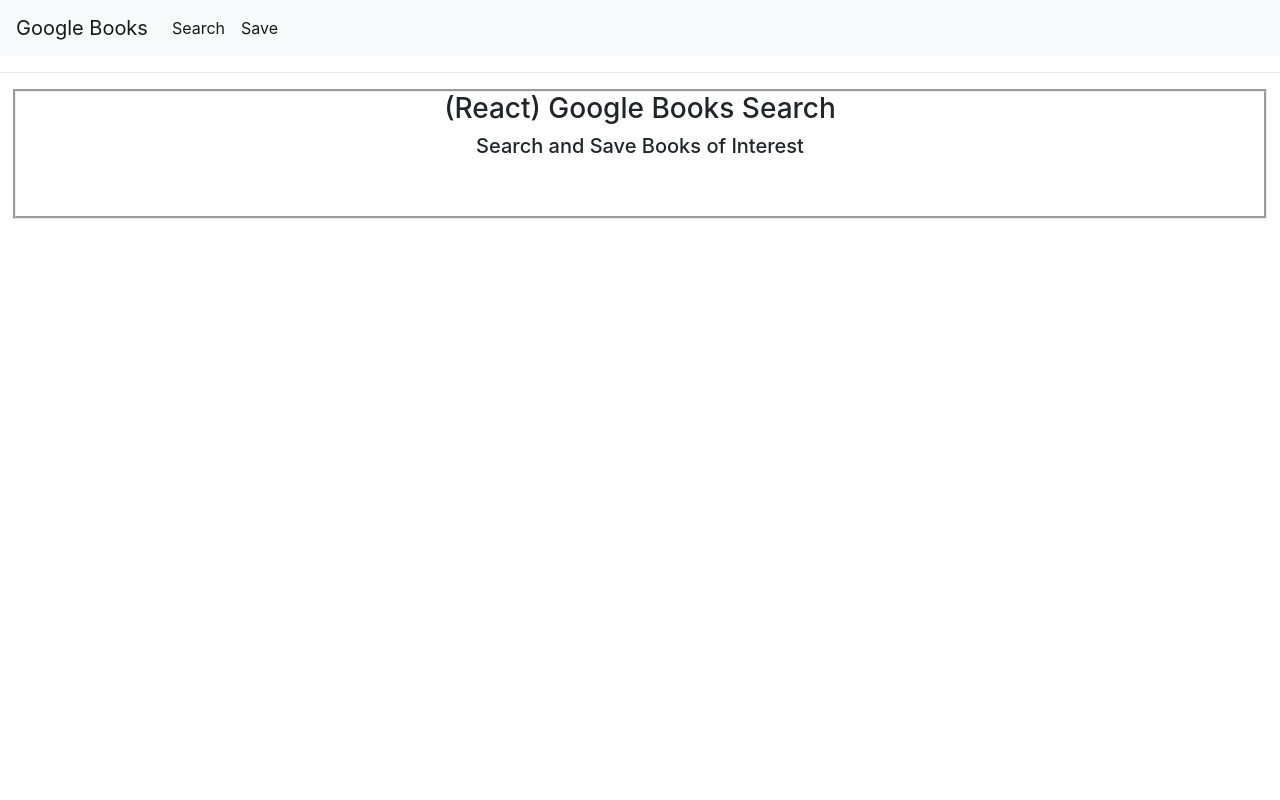
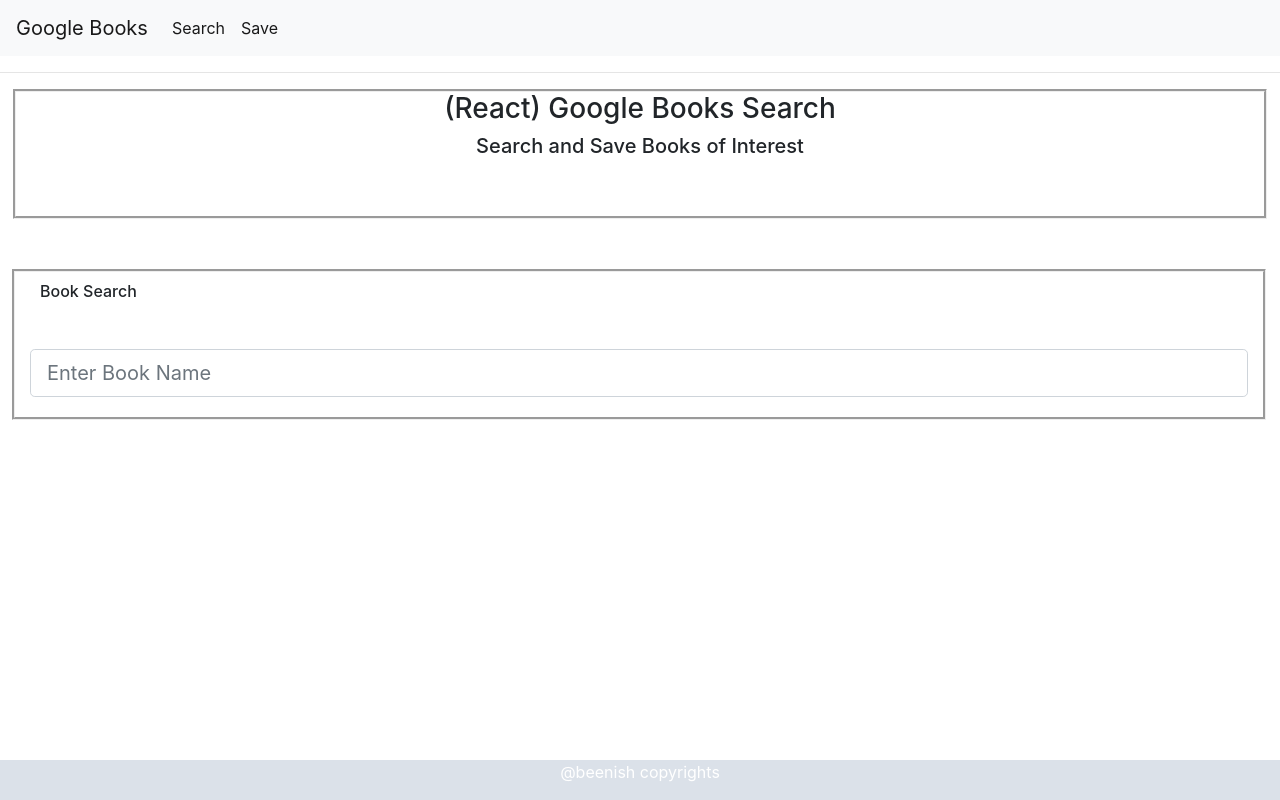
Before and after one commit to beenish-mha/React-Google-Books-Search, a React (Create React App) app in the folder client/: page / in a window 1280 px wide. Built offline with nearby package versions, Linux system fonts and the light colour scheme; no server answers.

Commit message:
created footer component

```diff
--- a/client/src/App.css
+++ b/client/src/App.css
@@ -8,11 +8,17 @@
   border-style: groove;
   width: 98%;
 }
-.mainDiv {
+.mainDiv,
+.bookSearchDiv {
   margin-bottom: 50px;
   margin-left: 12px;
   border-style: groove;
   width: 98%;
+}
+
+.bookSearchHeading {
+  padding: 10px;
+  padding-bottom: 40px;
 }
 .headerh5 {
   padding-bottom: 50px;
@@ -32,3 +38,18 @@
 .titleDiv {
   margin-left: 63px;
 }
+
+.search-text {
+  margin-bottom: 20px;
+  border-style: groove;
+}
+
+.footer {
+  position: fixed;
+  left: 0;
+  bottom: 0;
+  width: 100%;
+  background-color: #dbe1e9;
+  color: white;
+  text-align: center;
+}
--- a/client/src/App.js
+++ b/client/src/App.js
@@ -3,7 +3,9 @@
 import "./App.css";
 import Navbar from "./components/Navbar";
 import Header from "./components/Header";
-import AllBooks from "./components/AllBooks";
+// import AllBooks from "./components/AllBooks";
+import SearchBook from "./components/SearchBook";
+import Footer from "./components/Footer";
 //import SavedBooks from "./components/SavedBooks";
 
 class App extends React.Component {
@@ -41,7 +43,9 @@
       <div>
         <Navbar />
         <Header />
-        <AllBooks books={this.state.books} />
+        <SearchBook books={this.state.books} />
+        <Footer />
+        {/* <AllBooks books={this.state.books} /> */}
         {/* <SavedBooks books={this.state.dbBooks} /> */}
       </div>
     );
--- /dev/null
+++ b/client/src/components/Footer.js
@@ -0,0 +1,10 @@
+import React from "react";
+
+function Footer() {
+  return (
+    <div className="footer ">
+      <p>@beenish copyrights</p>
+    </div>
+  );
+}
+export default Footer;
--- /dev/null
+++ b/client/src/components/SearchBook.js
@@ -0,0 +1,20 @@
+import React from "react";
+import AllBooks from "./AllBooks";
+
+function SearchBook({ books }) {
+  return (
+    <div>
+      <div className="bookSearchDiv container-fluid">
+        <h6 className="bookSearchHeading">Book Search</h6>
+        <input
+          className="search-text form-control form-control-lg"
+          type="text"
+          placeholder="Enter Book Name "
+        />
+      </div>
+      <AllBooks books={books} />
+    </div>
+  );
+}
+
+export default SearchBook;
```
